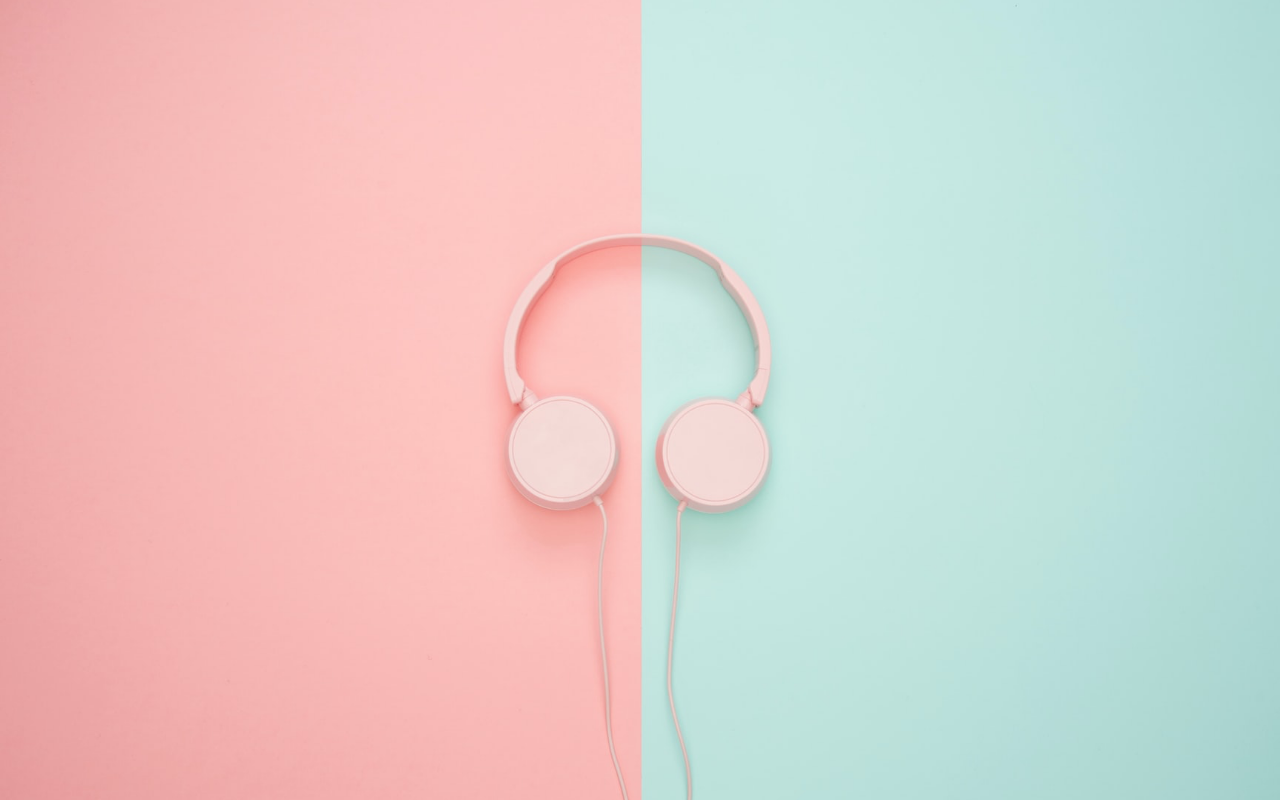
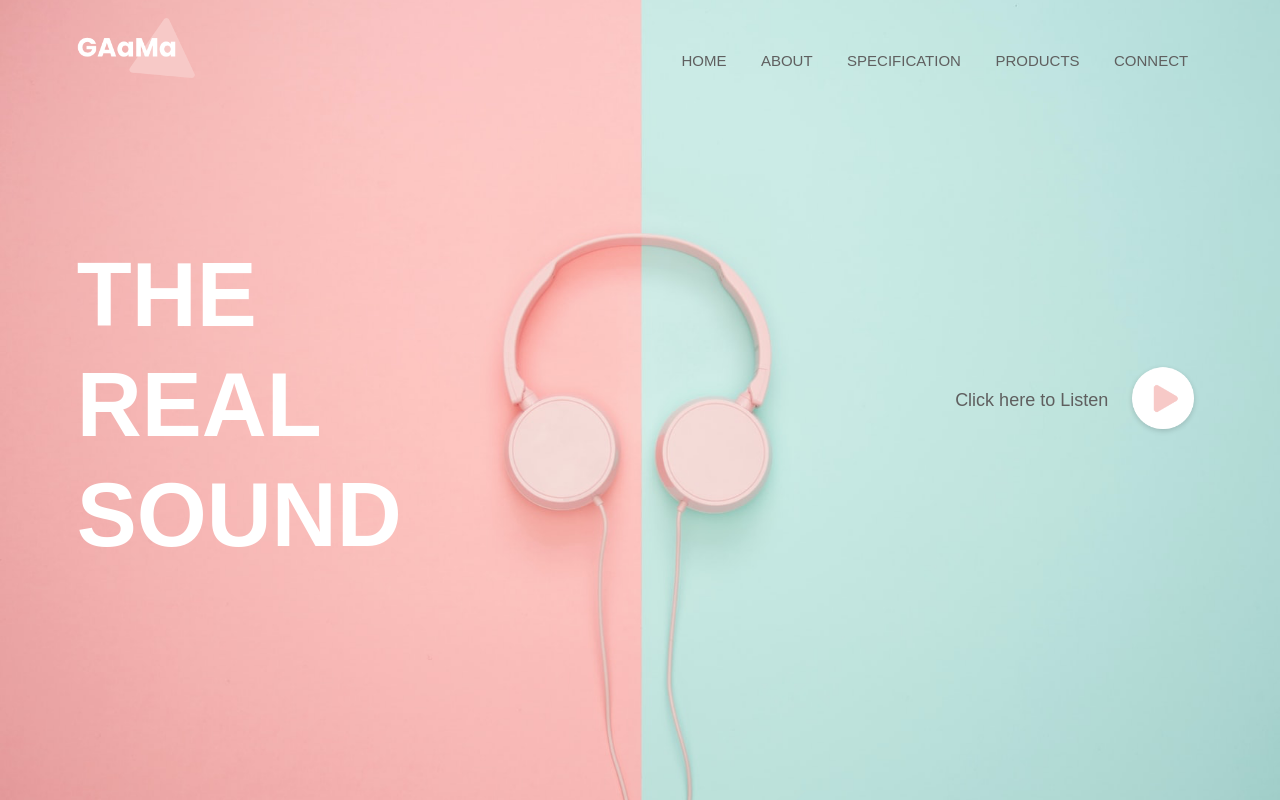
Before and after one commit to jananisree96/MusicWebsite, a plain HTML site: page index.html in a window 1280 px wide. Drawn offline with Linux system fonts and the light colour scheme.

Commit message:
skeleton and styles added

```diff
--- a/index.html
+++ b/index.html
@@ -8,7 +8,25 @@
 </head>
 <body>
     <div class="container">
-
+        <div class="navbar">
+            <img src="assets/logo.png" class="logo" alt="logo">
+            <ul>
+                <li><a href="#">HOME</a></li>
+                <li><a href="#">ABOUT</a></li>
+                <li><a href="#">SPECIFICATION</a></li>
+                <li><a href="#">PRODUCTS</a></li>
+                <li><a href="#">CONNECT</a></li>
+            </ul>
+        </div>
+        <div class="content">
+            <div class="left-col">
+                <h1>THE<br>REAL<br>SOUND</h1>
+            </div>
+            <div class="right-col">
+                <p>Click here to Listen</p>
+                <img src="assets/play.png" alt="play" id="icon">
+            </div>
+        </div>
     </div>
 </body>
 </html>
--- a/styles.css
+++ b/styles.css
@@ -12,3 +12,66 @@
     background-position: center;
     position: relative;
 }
+
+.navbar{
+    width: 88%;
+    margin: auto;
+    padding: 15px 0;
+    display: flex;
+    align-items: center;
+    justify-content: space-between;
+}
+
+.logo{
+    width: 140px;
+    cursor: pointer;
+}
+
+.navbar ul li{
+    list-style: none;
+    display: inline-block;
+    margin: 0 15px;
+}
+
+.navbar ul li a{
+    text-decoration: none;
+    color: #5f5f5f;
+    font-size: 15px;
+}
+
+.content{
+    width: 100%;
+    position: absolute;
+    top: 30%;
+}
+
+.left-col{
+    margin-left: 6%;
+}
+
+.left-col h1{
+    font-size: 90px;
+    color: #fff;
+    line-height: 110px;
+    float: left;
+}
+
+.right-col{
+    float: right;
+    margin-right: 6%;
+    margin-top: 120px;
+    display: flex;
+    align-items: center;
+}
+
+.right-col p{
+    font-size: 18px;
+    color: #5f5f5f;
+    font-weight: 400;
+    margin-right: 15px;
+}
+
+#icon{
+    width: 80px;
+    cursor: pointer;
+}
```
